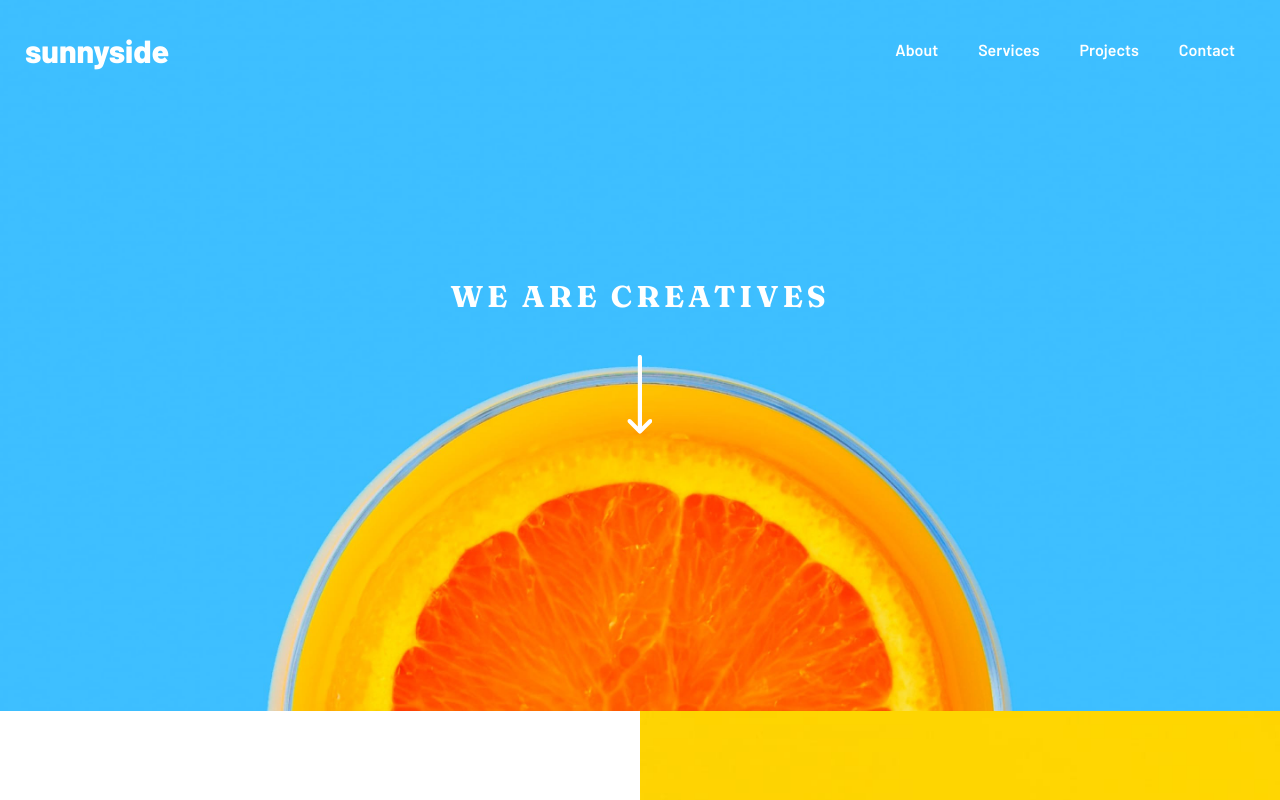
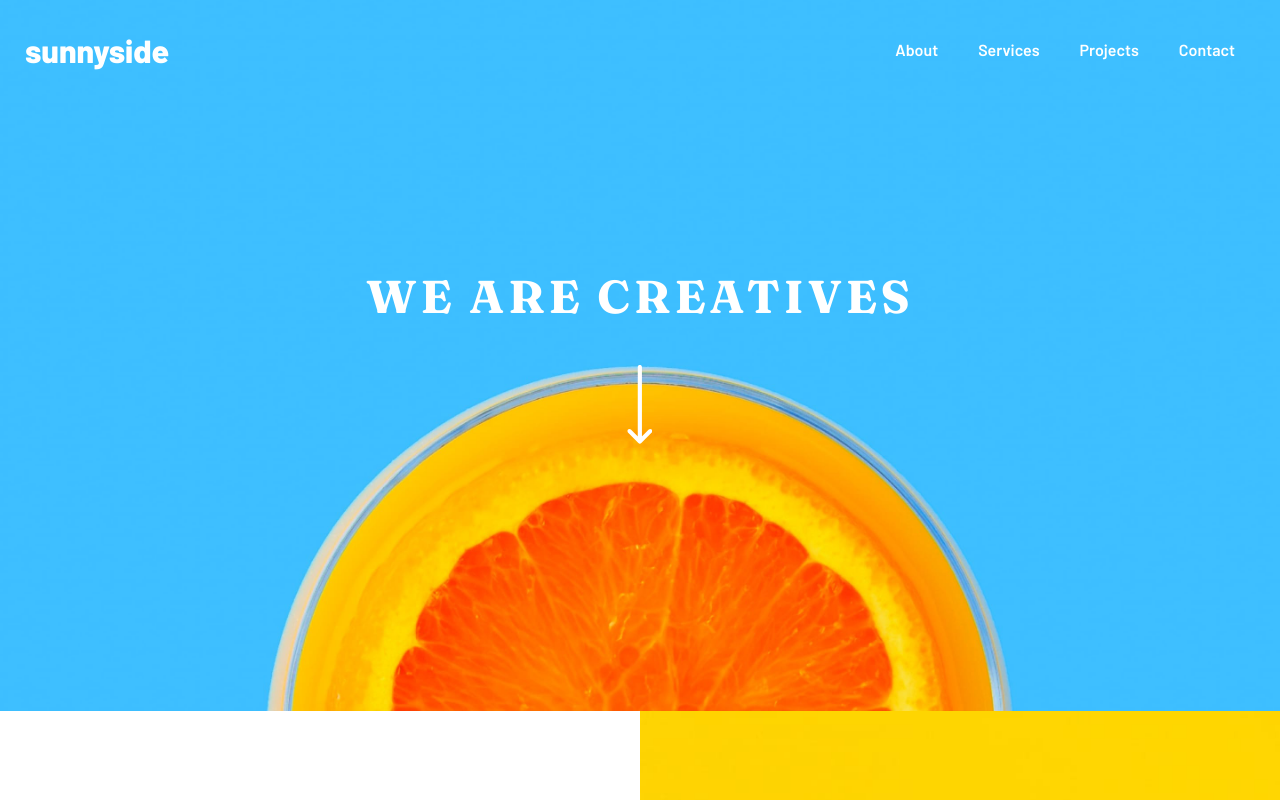
Before and after one commit to UtopicUnicorn995/FM-sunny-lp, a plain HTML site: page index.html in a window 1280 px wide. Shown: the top 800 px of the page. Drawn offline with nearby package versions, Linux system fonts and the light colour scheme.

Commit message:
FM-sunny-lp: increased h2 size

```diff
--- a/css/media-queries.css
+++ b/css/media-queries.css
@@ -77,4 +77,8 @@
         background-image: url(../images/desktop/image-graphic-design.jpg);
     }
 
+    main .hero-section .hero-container__btn h2{
+        font-size: 46px;
+    }
+
 }
```
